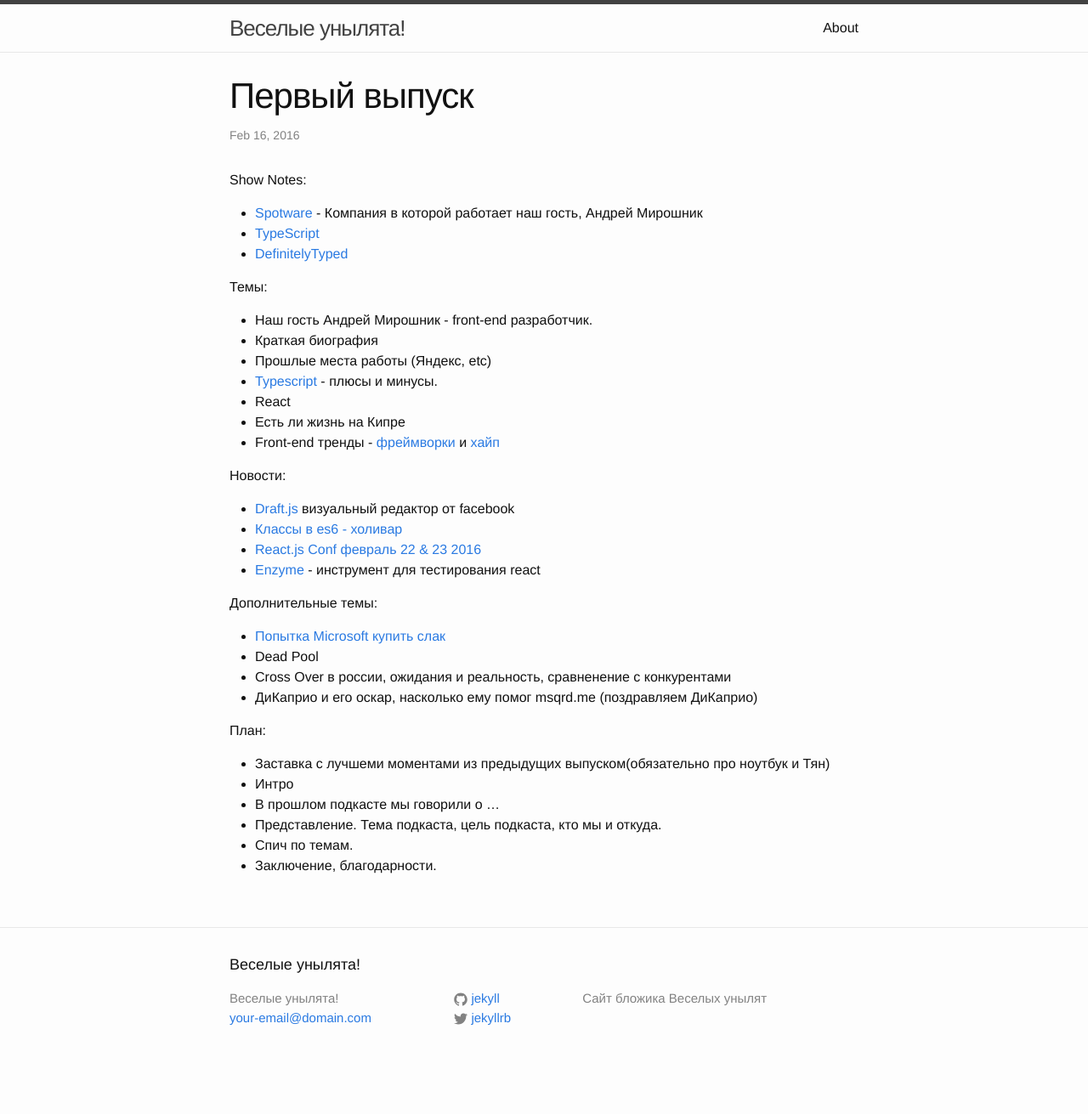
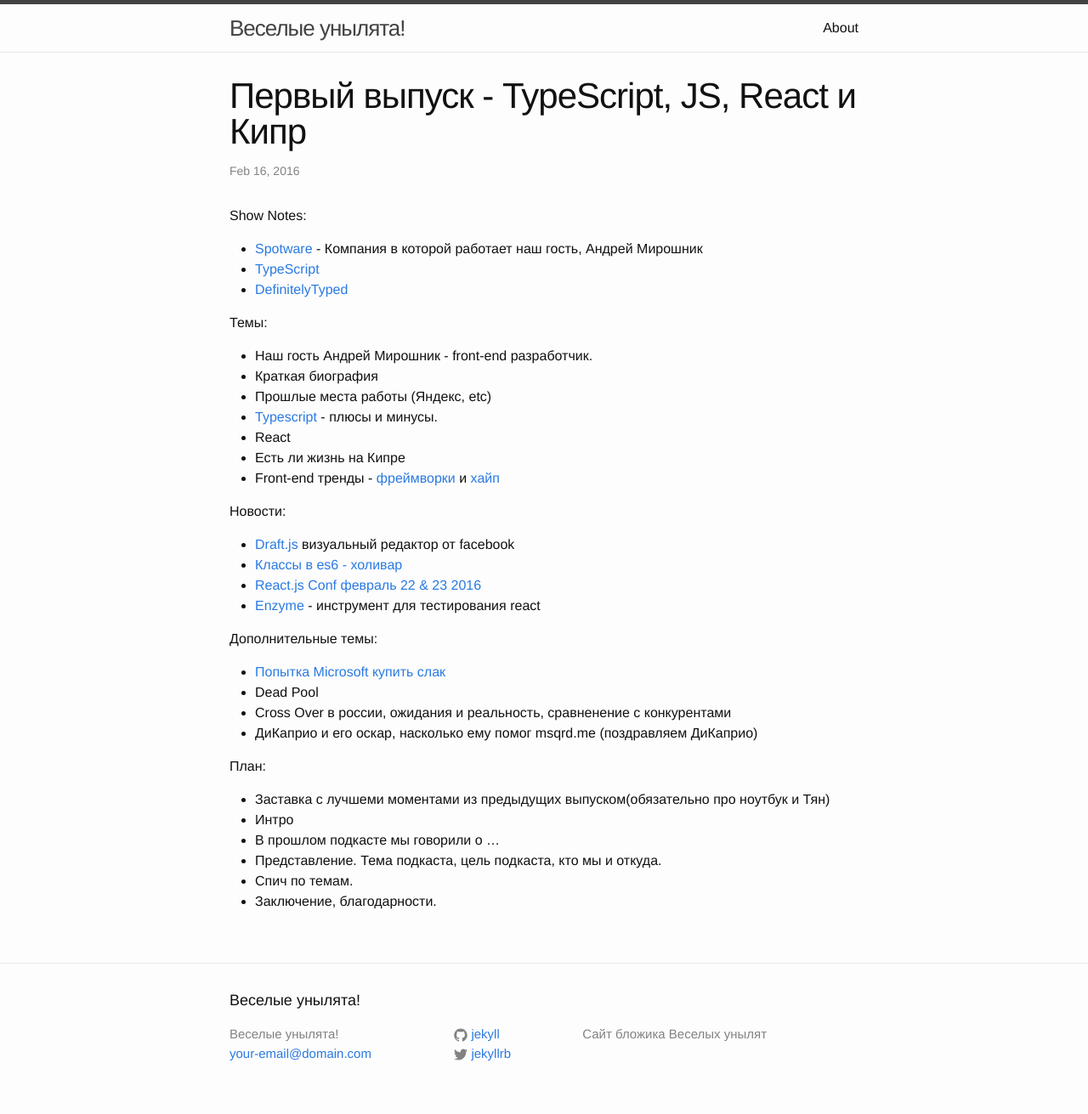
Before and after one commit to unylyata/unylyata.github.io, a Jekyll site: the page built from _posts/2016-02-16-podcast-1.markdown, in a window 1280 px wide. Shown: the whole page at 85% size. Built offline with Jekyll 4.4.1, drawn with Linux system fonts in a browser that asks for light colours; comment, search, counter and statistics services are not loaded; before the commit the page ends 1269 px from its top, so only the background shows below that.

Commit message:
Update 2016-02-16-podcast-1.markdown

```diff
--- a/_posts/2016-02-16-podcast-1.markdown
+++ b/_posts/2016-02-16-podcast-1.markdown
@@ -1,6 +1,6 @@
 ---
 layout: post
-title:  "Первый выпуск"
+title:  "Первый выпуск - TypeScript, JS, React и Кипр"
 date:   2016-02-16 06:22:18
 categories: podcast
 comments: true
```
